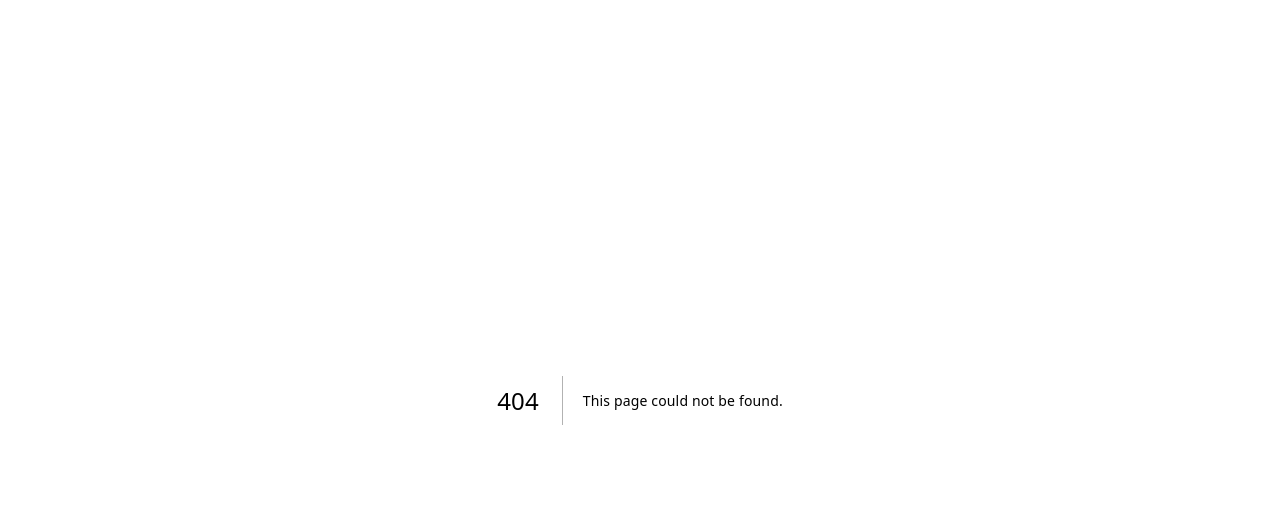
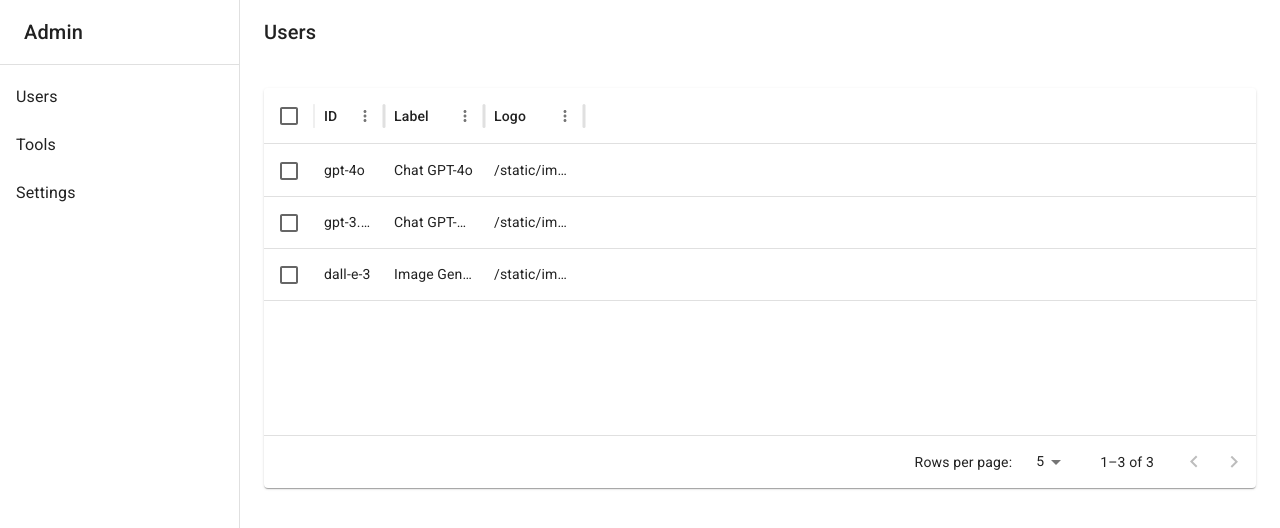
Before and after one commit to haotangio/aiffordable, a Next.js app: page /admin/tools in a window 1280 px wide. Before the commit this address had no page. Shown: the top 528 px of the page. Built offline with nearby package versions, Linux system fonts and the light colour scheme.

Commit message:
feat: tools concept

```diff
--- /dev/null
+++ b/src/app/admin/tools/page.tsx
@@ -0,0 +1,9 @@
+'use client';
+
+import {ToolList} from "@libs/admin-app/components";
+
+export default function AdminUserListPage() {
+  return (
+    <ToolList />
+  );
+}
--- /dev/null
+++ b/src/libs/admin-app/components/ToolList.tsx
@@ -0,0 +1,45 @@
+import * as React from 'react';
+import { DataGrid, GridColDef } from '@mui/x-data-grid';
+import Paper from '@mui/material/Paper';
+import {AITool} from "@libs/ai-tool/models";
+
+const columns: GridColDef[] = [
+  { field: 'id', headerName: 'ID', width: 70 },
+  { field: 'label', headerName: 'Label' },
+  { field: 'logo', headerName: 'Logo' },
+];
+
+const rows: AITool[] = [
+  {
+    id: 'gpt-4o',
+    label: 'Chat GPT-4o',
+    logo: '/static/img/logos/openai-logomark.svg',
+  },
+  {
+    id: 'gpt-3.5-turbo',
+    label: 'Chat GPT-3.5',
+    logo: '/static/img/logos/openai-logomark.svg',
+  },
+  {
+    id: 'dall-e-3',
+    label: 'Image Gen DALL-E-3',
+    logo: '/static/img/logos/openai-logomark.svg',
+  },
+];
+
+const paginationModel = { page: 0, pageSize: 5 };
+
+export function ToolList() {
+  return (
+    <Paper sx={{ height: 400, width: '100%' }}>
+      <DataGrid
+        rows={rows}
+        columns={columns}
+        initialState={{ pagination: { paginationModel } }}
+        pageSizeOptions={[5, 10]}
+        checkboxSelection
+        sx={{ border: 0 }}
+      />
+    </Paper>
+  );
+}
--- a/src/libs/admin-app/components/index.ts
+++ b/src/libs/admin-app/components/index.ts
@@ -1 +1,2 @@
 export * from './UserList';
+export * from './ToolList';
--- /dev/null
+++ b/src/libs/ai-tool/models/index.ts
@@ -0,0 +1 @@
+export * from './AITool';
```
Also changed, not shown: src/app/admin/tools/[id]/edit/page.tsx (added).
